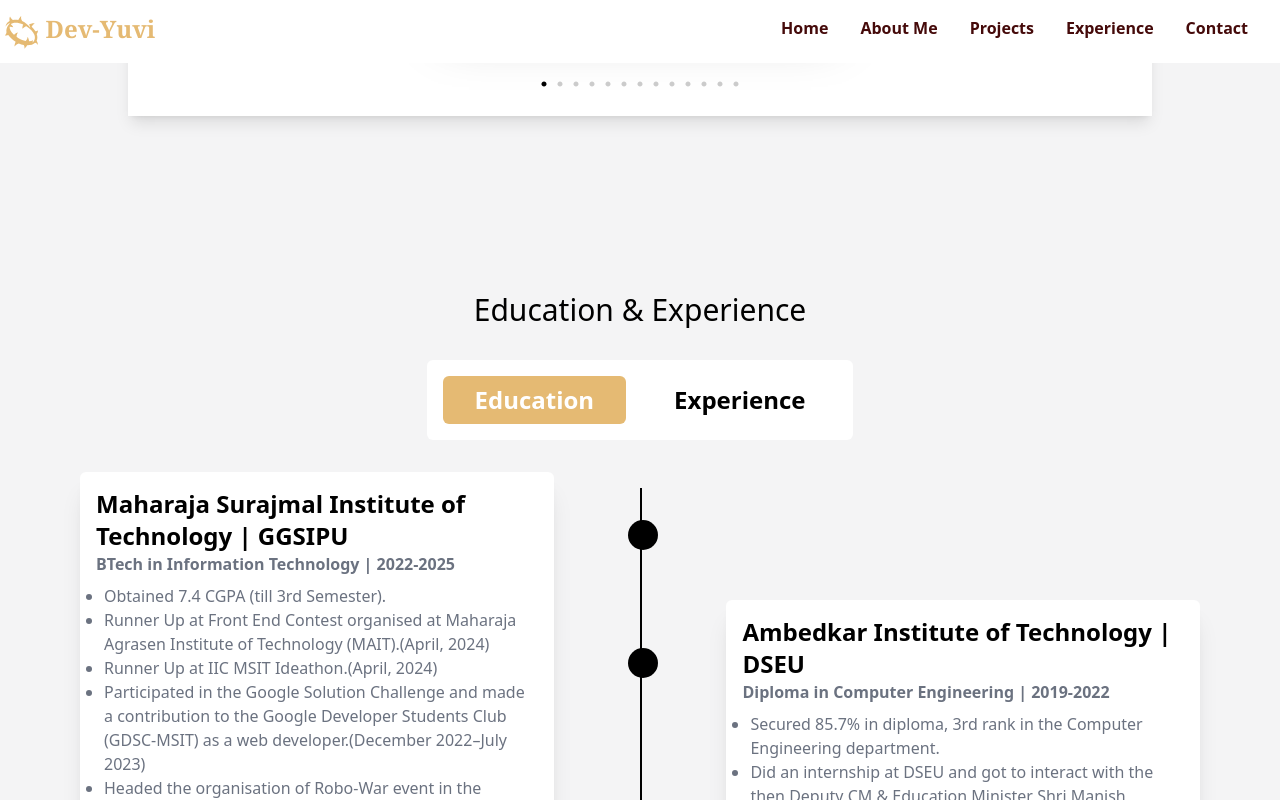
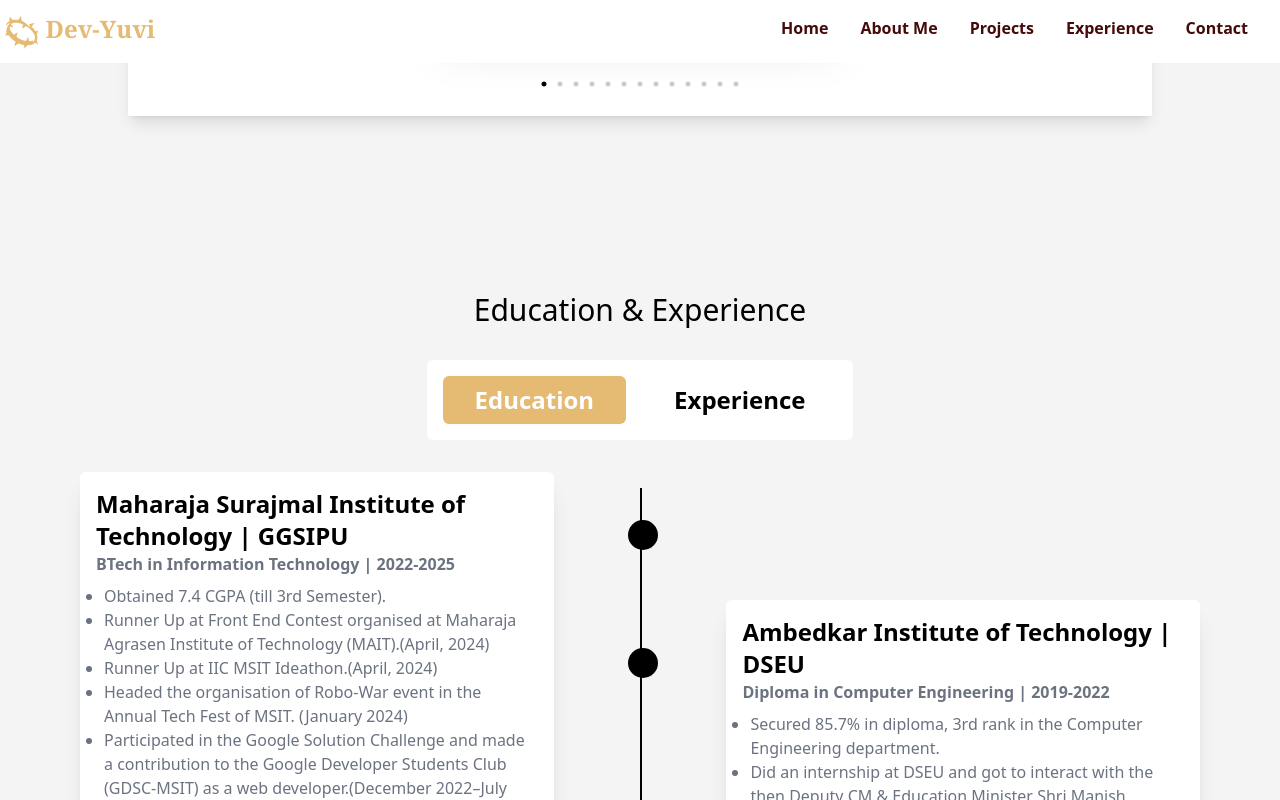
Before and after one commit to Yuvraj883/Yuvis-Portfolio, a React (Create React App) app: page / in a window 1280 px wide. Both pictures are taken after a click on the button "Education". Shown: the part 2450-3250 px from the top of the page. Built offline with nearby package versions, Linux system fonts and the light colour scheme.

Commit message:
Reordered lists

```diff
--- a/src/Components/EducationNExperience.jsx
+++ b/src/Components/EducationNExperience.jsx
@@ -67,16 +67,17 @@ const EducationNExperience = () => {
                       <li className=' list-disc mx-0'>
                         Runner Up at IIC MSIT Ideathon.(April, 2024)
                       </li>
+                      <li className=' list-disc mx-0'>
+                        Headed the organisation of Robo-War event in the Annual
+                        Tech Fest of MSIT. (January 2024)
+                      </li>
 
                       <li className=' list-disc mx-0'>
                         Participated in the Google Solution Challenge and made a
                         contribution to the Google Developer Students Club
                         (GDSC-MSIT) as a web developer.(December 2022–July 2023)
                       </li>
-                      <li className=' list-disc mx-0'>
-                        Headed the organisation of Robo-War event in the Annual
-                        Tech Fest of MSIT. (January 2024)
-                      </li>
+
                       <li className=' list-disc mx-0'>
                         Won Inter Department Football Tournament 2022, with IT
                         Department.(December 2023)
```
